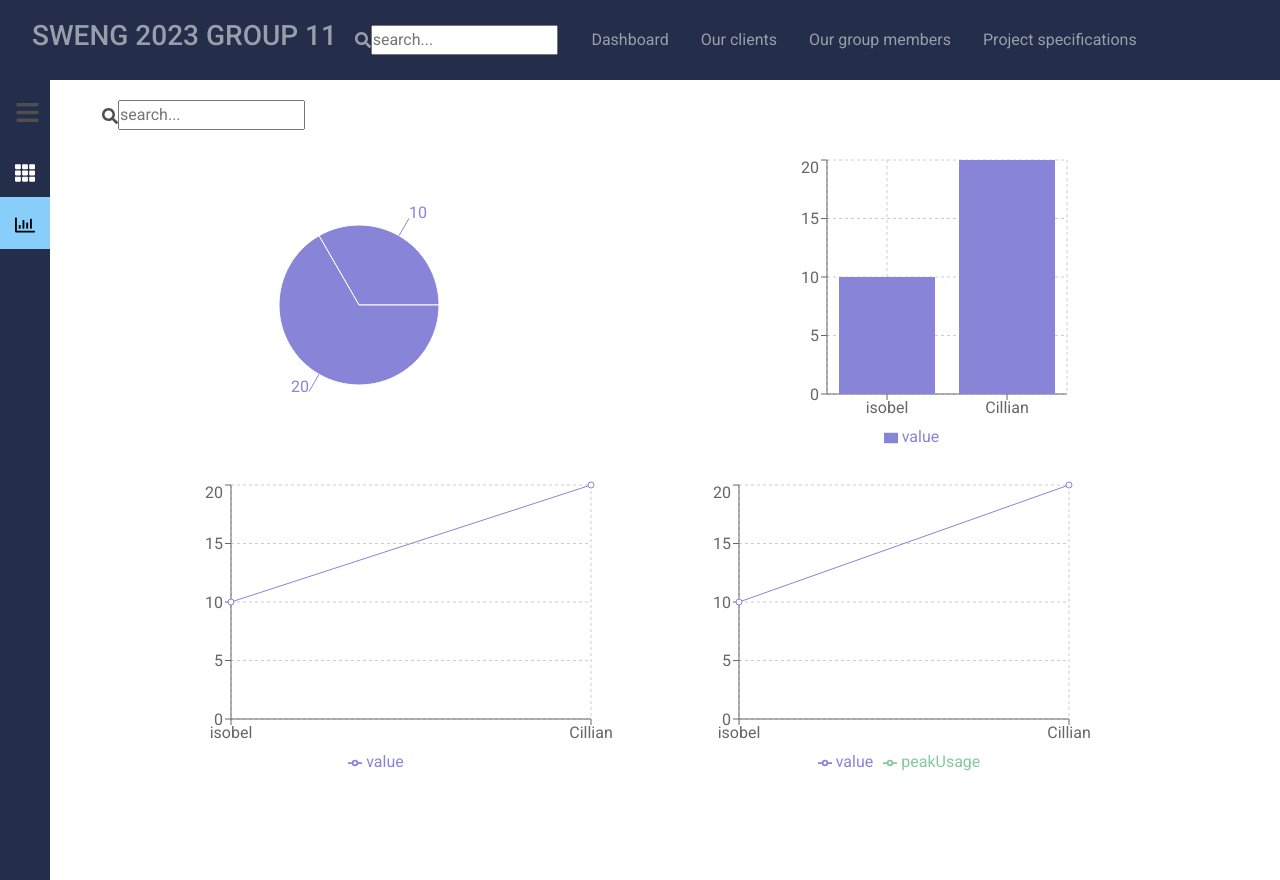
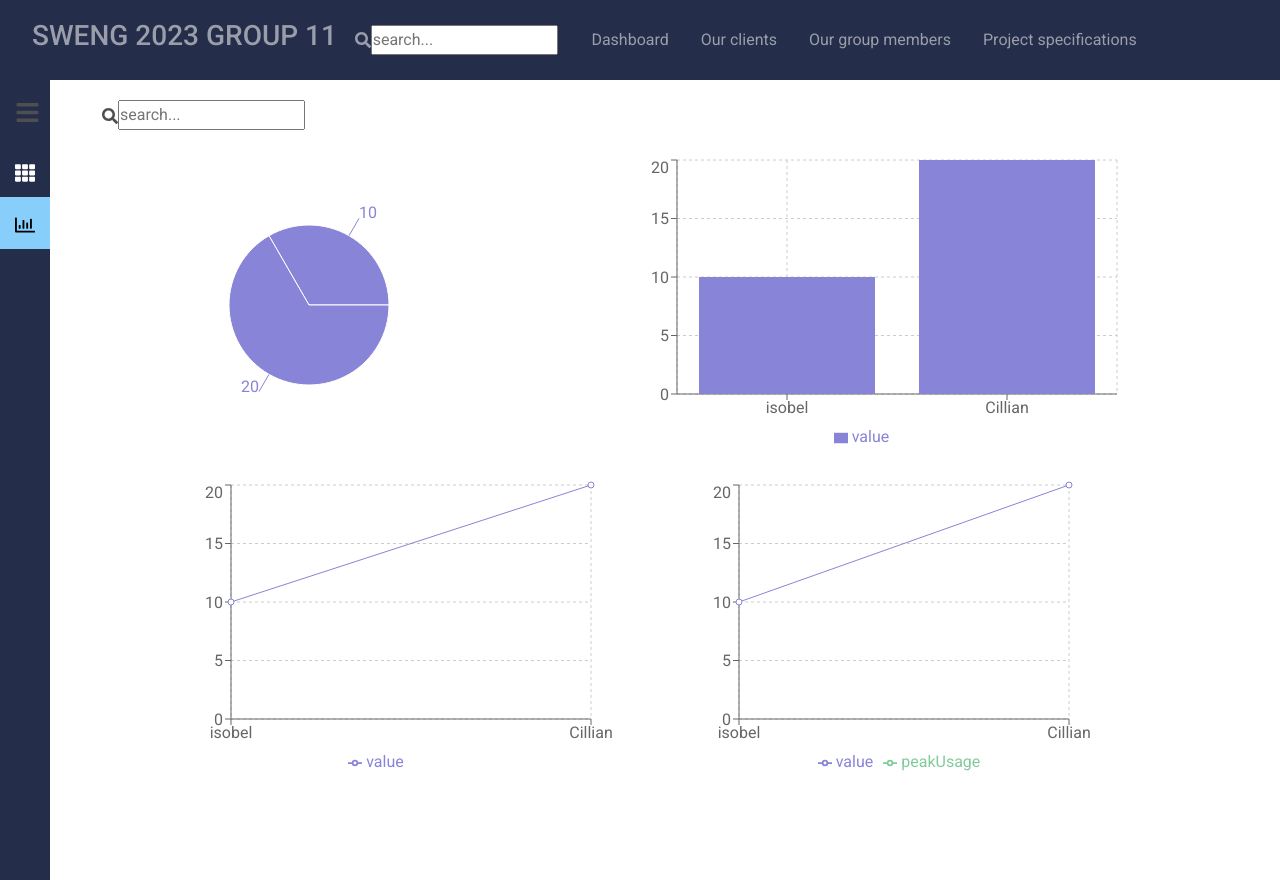
Before and after one commit to SWENG-Group11-2023/SWENG-Group11-2023, a React (Create React App) app in the folder frontend/: page /analytics in a window 1280 px wide. Built offline with nearby package versions, Linux system fonts and the light colour scheme; no server answers.

Commit message:
updated graph sizing

```diff
--- a/frontend/src/pages/Graphs.js
+++ b/frontend/src/pages/Graphs.js
@@ -1,6 +1,6 @@
-import react, { useState, useRef , PureComponent, useEffect} from 'react';
+import react, { useState, useRef, PureComponent, useEffect } from 'react';
 import { data } from './DataFetching';
-import { PieChart , Pie, BarChart, Bar,  LineChart, Line, Tooltip,CartesianGrid,XAxis,YAxis,Legend} from 'recharts';
+import { PieChart, Pie, BarChart, Bar, LineChart, Line, Tooltip, CartesianGrid, XAxis, YAxis, Legend } from 'recharts';
 
 function Graph() {
     useEffect(() => {
@@ -13,12 +13,12 @@ function Graph() {
 
 
     return (
-    <div style={{textAlign: "center"}} >
+        <div style={{ textAlign: "center" }} >
             <div className="graph_orientation">
                 <PieChart width={350} height={350}>
 
                     <Pie
-     margin ={{
+                        margin={{
                             top: 5,
                             right: 30,
                             left: 70,
@@ -37,7 +37,7 @@ function Graph() {
                     <Tooltip />
                 </PieChart>
                 <BarChart
-         width={400}
+                    width={600}
                     height={300}
                     data={data}
                     margin={{
@@ -96,7 +96,7 @@ function Graph() {
                         <YAxis yAxisId="right" orientation="right" />
                         <Tooltip />
                         <Legend />
-     <Line yAxisId="left" type="monotone" dataKey= "value" stroke="#8884d8" activeDot={{ r: 8 }} />
+                        <Line yAxisId="left" type="monotone" dataKey="value" stroke="#8884d8" activeDot={{ r: 8 }} />
                         <Line yAxisId="right" type="monotone" dataKey="peakUsage" stroke="#82ca9d" />
                     </LineChart>
                 </div>
```
Lines whose indentation alone changed are shown as unchanged.
